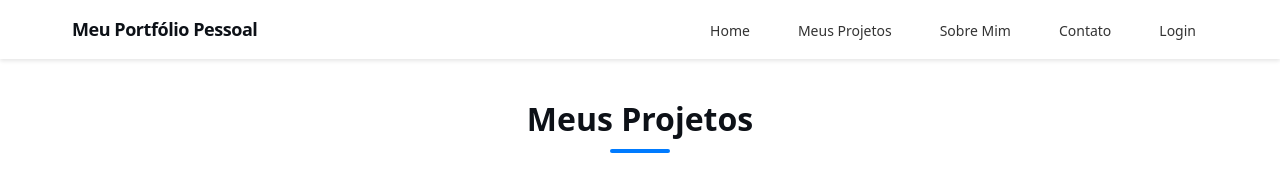
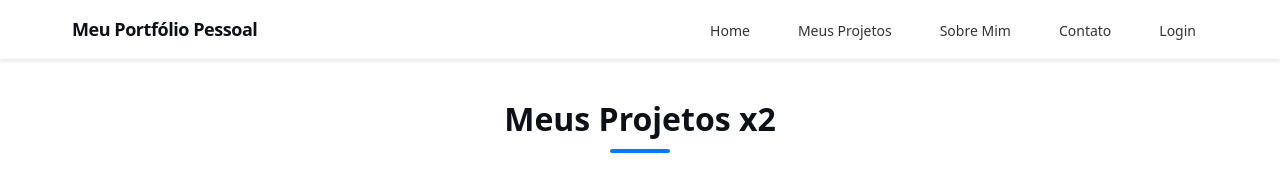
Before and after one commit to lincon-cardoso/meu-portifolio, a Next.js app: page /meuProjetos in a window 1280 px wide. Shown: the top 193 px of the page. Built offline with nearby package versions, Linux system fonts and the light colour scheme; no server answers; the database is empty.

Commit message:
fix: atualiza o título da seção "Meus Projetos" para "Meus Projetos x2"

```diff
--- a/src/app/meuProjetos/page.tsx
+++ b/src/app/meuProjetos/page.tsx
@@ -55,7 +55,7 @@ export default function MeuprojetosPage() {
       <main className="fade-in">
         <section className="cards-de-projetos">
           <h2 className="projetos-title" id="projetos">
-            Meus Projetos
+            Meus Projetos x2
           </h2>
           <div className="menu-horizontal">
             <ul className="menu-list">
```
